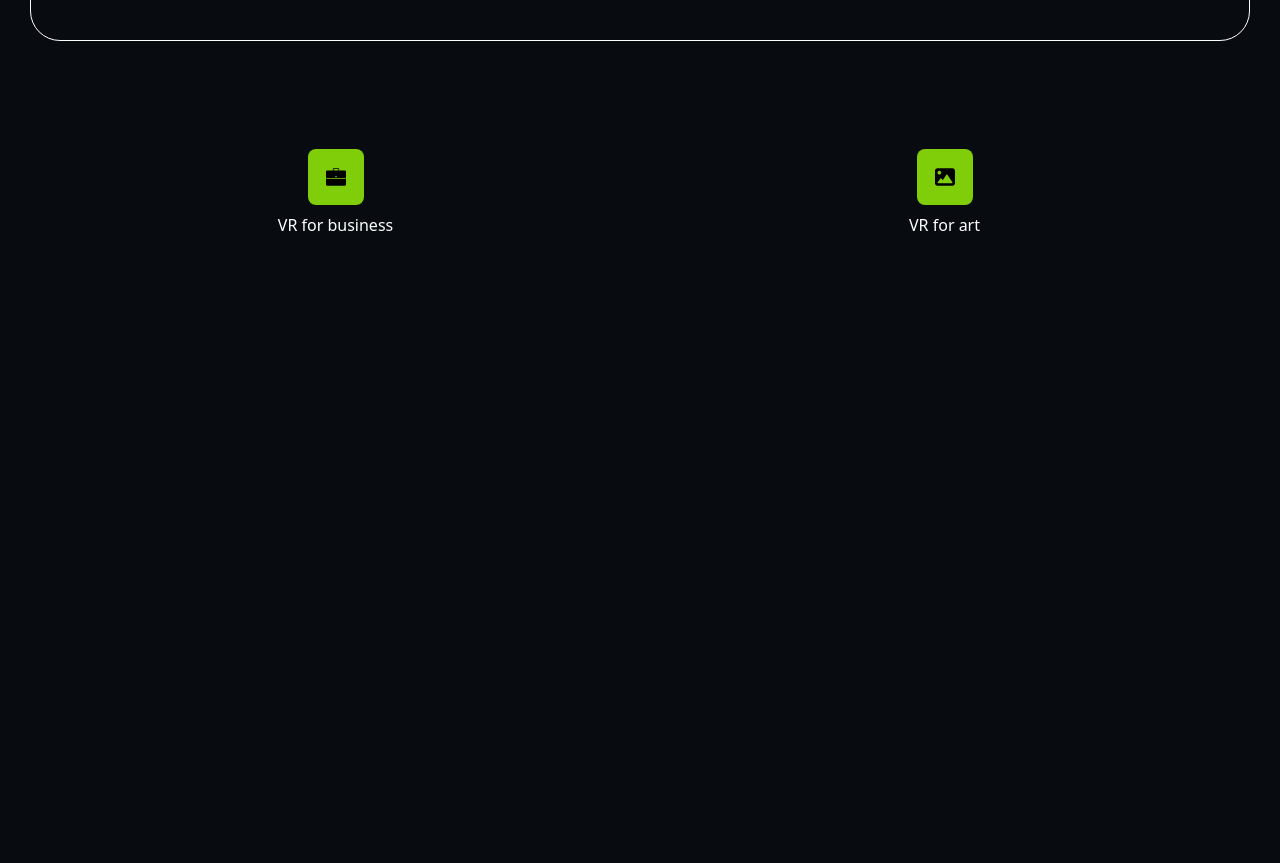
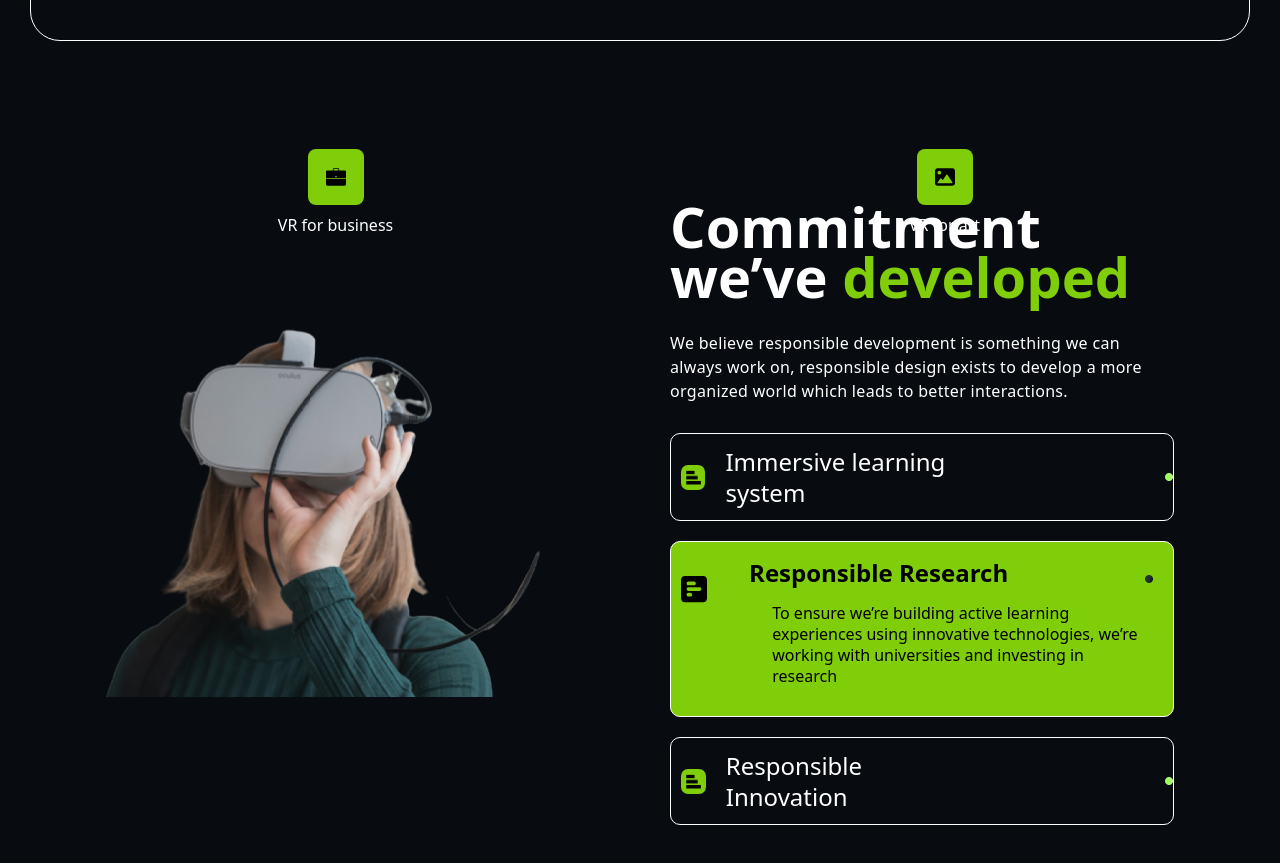
Before and after one commit to Fificode/react-tailwind-teta-app, a React (Create React App) app: page / in a window 1280 px wide. Shown: the part 1500-2363 px from the top of the page. Before the commit the page ends 1847 px from the top, so only its background shows below. Built offline with nearby package versions, Linux system fonts and the light colour scheme.

Commit message:
first commit

```diff
--- a/src/App.js
+++ b/src/App.js
@@ -2,6 +2,7 @@ import React from 'react'
 import Navbar from './components/Navbar'
 import Header from './components/Header'
 import Features from './components/Features';
+import Commitment from './components/Commitment';
 
 
 function App() {
@@ -10,6 +11,7 @@ function App() {
     <Navbar />
     <Header />
     <Features />
+    <Commitment />
     </>
   );
 }
--- /dev/null
+++ b/src/components/Commitment.jsx
@@ -0,0 +1,44 @@
+import React from 'react'
+import bgimage from '../assets/secondimage.png'
+import charticon from '../assets/baricontwo.png'
+import charticontwo from '../assets/baricon.svg'
+import greendot from '../assets/greendot.png'
+import blackdot from '../assets/blackdot.png'
+
+const Commitment = () => {
+  return (
+    <div className='flex flex-row mt-[80px] mb-[40px] xmedium:flex-col'>
+<div className="flex justify-center items-center flex-1 mx-[30px] bg-greenbg-two w-[728px] h-[636px] lg:mt-[60px]">
+    <img src={bgimage} alt="Background" />
+</div>
+<div className="flex items-start justify-center flex-1 flex-col mx-[15px] large:mt-[50px] sm:mx-[30px] sm:mt-[80px] ">
+    <h1 className='text-[56px] font-[700] leading-[50px] text-white md:w-[504px]'>Commitment we’ve<span className='text-signup-lemon'> developed</span></h1>
+    <p className="text-white text-[16px] font-[400] my-[30px] tracking-[0.02em] md:w-[504px]">We believe responsible development is something we can always work on, responsible design exists to develop a more organized world which leads to better interactions.</p>
+    <div className="flex flex-row items-center w-[504px] h-[88px] border-[1px] border-white rounded-[10px] bg-commit-bg">
+        <div className="w-[25px] h-[25px] bg-signup-lemon flex justify-center items-center rounded-[7px] ml-[10px]">
+            <img src={charticon} alt="chart icon" className='w-[15px] h-[15px] bg-signup-lemon' />
+        </div>
+        <h2 className='text-white text-[24px] font-[400] leading-[31px] mx-[20px]'>Immersive learning system</h2>
+        <img src={greendot} alt="Green dot" className='w-[8px] h-[8px] ml-[120px]' />
+    </div>
+    <div className="flex flex-row items-center w-[504px] h-[176px] border-[1px] border-white rounded-[10px] bg-signup-lemon my-[20px]">
+    <img src={charticontwo} alt="chart icon" className='w-[30px] h-[30px] -translate-y-[40px]  ml-[10px] rounded-[5px]' />
+         <div className="flex flex-col items-center">
+        <h2 className='text-black text-[24px] font-[700] leading-[31px] mr-[95px]'>Responsible Research</h2>
+        <p className="text-[16px] leading-[21px] font-[400] text-black my-[15px] ml-[65px]">To ensure we’re building active learning experiences using innovative technologies, we’re working with universities and investing in research</p>
+        </div>
+        <img src={blackdot} alt="black dot" className='w-[8px] h-[8px] mr-[20px] -translate-y-[50px] ' />
+    </div>
+    <div className="flex flex-row items-center w-[504px] h-[88px] border-[1px] border-white rounded-[10px] bg-commit-bg">
+        <div className="w-[25px] h-[25px] bg-signup-lemon flex justify-center items-center rounded-[7px] ml-[10px]">
+            <img src={charticon} alt="chart icon" className='w-[15px] h-[15px] bg-signup-lemon' />
+        </div>
+        <h2 className='text-white text-[24px] font-[400] leading-[31px] mx-[20px]'>Responsible Innovation</h2>
+        <img src={greendot} alt="Green dot" className='w-[8px] h-[8px] ml-[157px]' />
+    </div>
+</div>
+    </div>
+  )
+}
+
+export default Commitment
--- a/tailwind.config.js
+++ b/tailwind.config.js
@@ -3,7 +3,8 @@ module.exports = {
   theme: {
     extend: {
 backgroundImage: {
-'greenbg-one': "('/assets/greenbgone.png')"
+'greenbg-one': "('/assets/greenbgone.png')",
+'greenbg-two': "('/assets/greenbgtwo.png')",
 },
       keyframes:{
         scale_up_tr:{
@@ -40,6 +41,7 @@ scale_up_center: 'scale_up_center 1s 4s 1 forwards',
       'signup-lemon': '#80CD09',
       'logo' : 'linear-gradient(95deg, #84FD4F -25.32%, #CCFA84 137.5%)',
       'btn-bg': 'linear-gradient(95deg, #D0FE89 -25.32%, #95E50A 93.62%, #D6FB9D 116.91%)',
+      'commit-bg': 'linear-gradient(104.19deg, #283234 0.08%, #243133 48.88%, #080B10 100%)',
       'black': '#000000',
 
     },
```
Also changed, not shown: src/assets/baricontwo.png (added).
